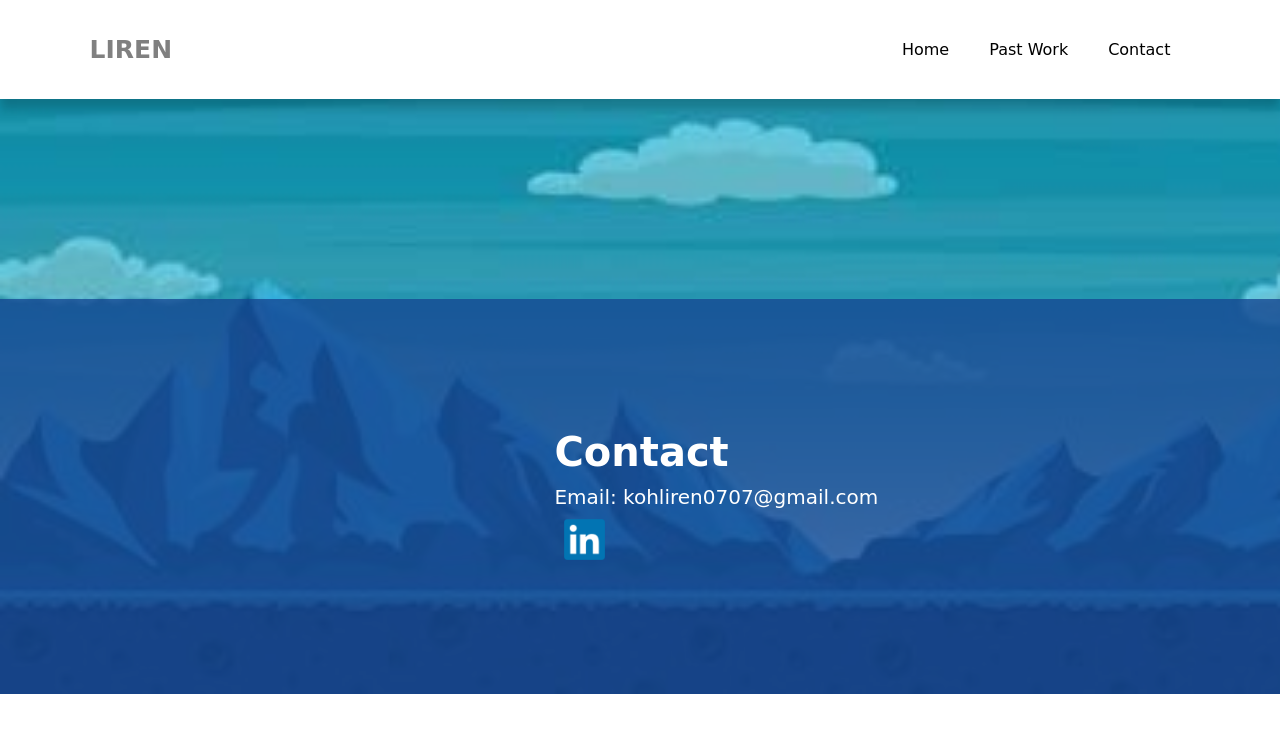
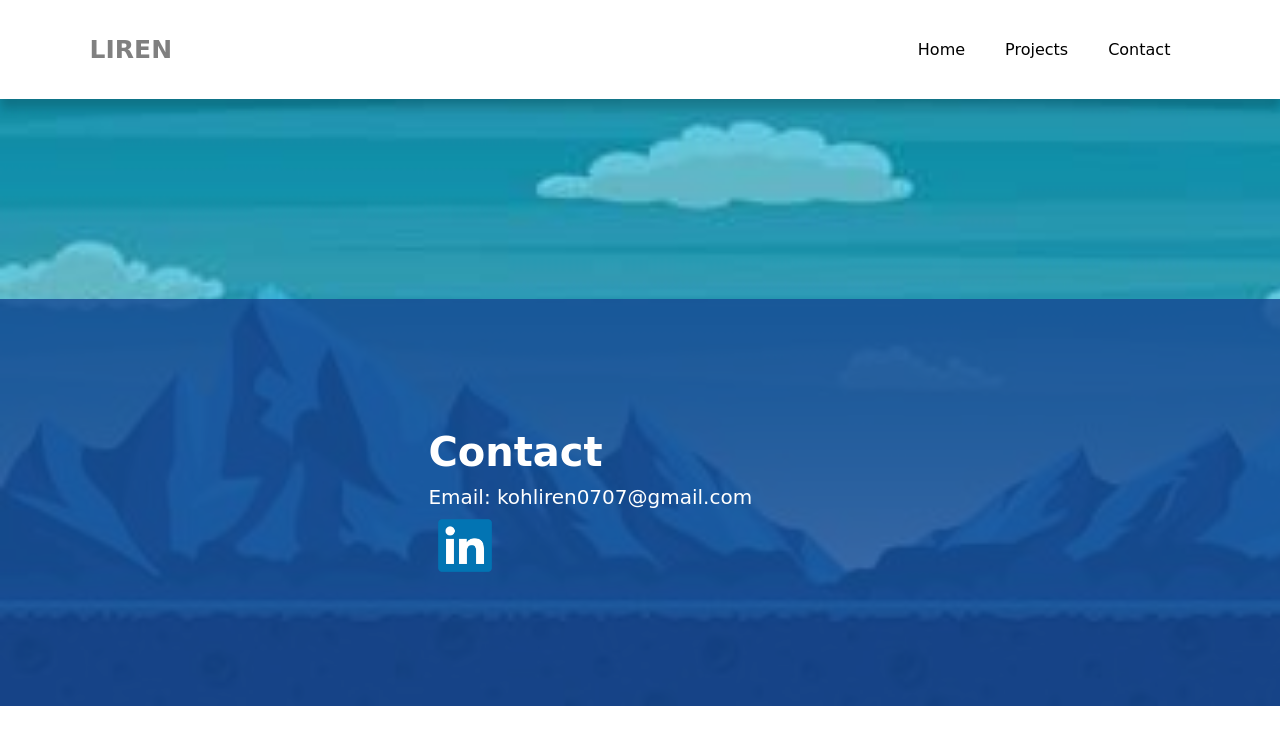
Before and after one commit to lirenneedhelp/lirenneedhelp.github.io, a plain HTML site: page about.html in a window 1280 px wide. Drawn offline with Linux system fonts and the light colour scheme; a web font is replaced by a local one.

Commit message:
Update headers of nav bar

```diff
--- a/about.html
+++ b/about.html
@@ -15,7 +15,7 @@
     <nav class="navbar">
         <ul>
             <li><a href="index.html">Home</a></li>
-            <li><a href="pastwork.html">Past Work</a></li>
+            <li><a href="pastwork.html">Projects</a></li>
             <li><a href="about.html">Contact</a></li>
         </ul>
     </nav>
--- a/css/css.css
+++ b/css/css.css
@@ -42,7 +42,7 @@ body
 }
 .divhalf
 {
-    flex-basis: 50%;
+    flex-basis: 30%;
 }
 
 header .logo{
```
Also changed, not shown: index.html (+2 -3 lines), pastwork.html (+1 -1 lines).
